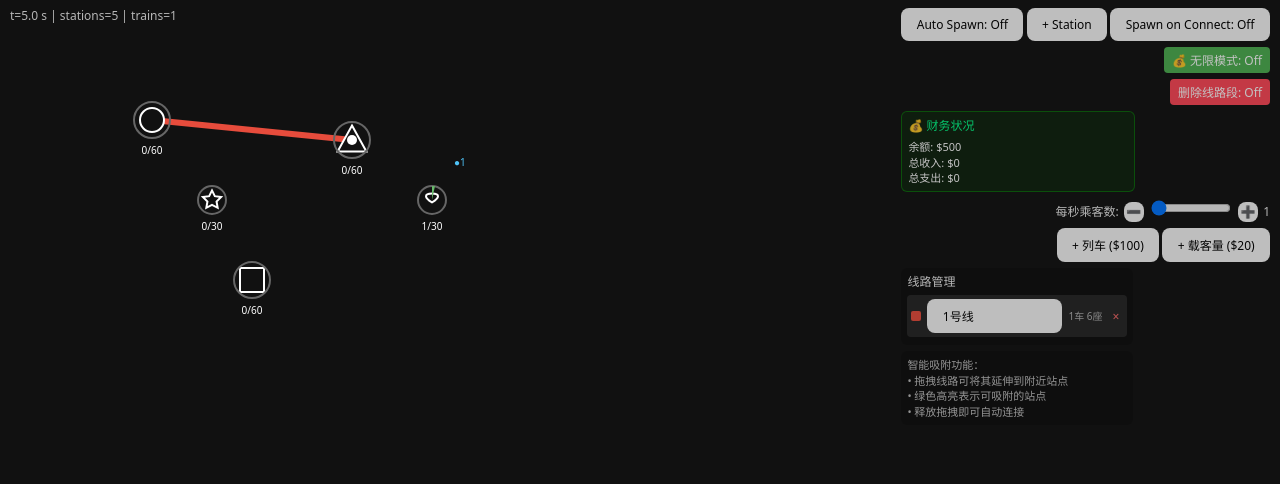
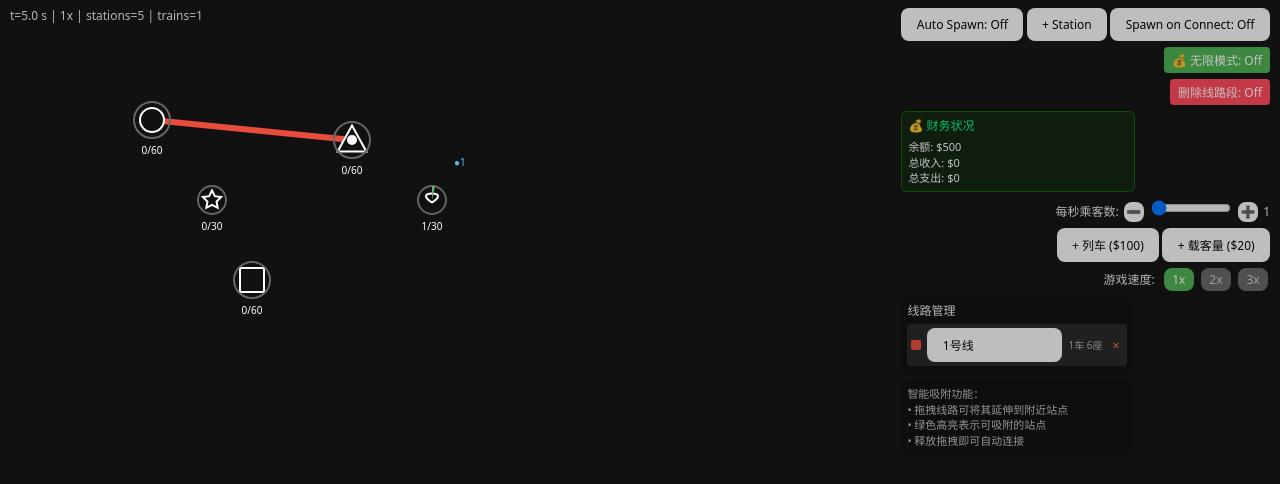
Before and after one commit to wenisy/mini-metro, a website built with Vite: page index.html in a window 1280 px wide. Built offline with nearby package versions, Linux system fonts and the light colour scheme.

Commit message:
添加游戏速度调节功能
- 添加游戏速度控制系统，支持1x、2x、3x倍速
- 修改主游戏循环，根据速度倍数调整时间步长
- 在UI中添加速度控制按钮，实时显示当前速度
- 更新HUD显示当前游戏速度
- 修复TypeScript编译错误

```diff
--- a/index.html
+++ b/index.html
@@ -51,6 +51,12 @@
           <button id="btn-add-train" style="font-size:12px" title="为当前线路添加列车">+ 列车 ($<span id="train-cost">100</span>)</button>
           <button id="btn-capacity" style="font-size:12px" title="增加当前线路所有列车的载客量">+ 载客量 ($<span id="capacity-cost">20</span>)</button>
         </div>
+        <div style="margin-bottom:6px">
+          <span style="font-size:12px; margin-right:4px">游戏速度:</span>
+          <button id="btn-speed-1x" style="font-size:12px; width:30px; padding:2px; margin:0 2px;" title="1倍速">1x</button>
+          <button id="btn-speed-2x" style="font-size:12px; width:30px; padding:2px; margin:0 2px;" title="2倍速">2x</button>
+          <button id="btn-speed-3x" style="font-size:12px; width:30px; padding:2px; margin:0 2px;" title="3倍速">3x</button>
+        </div>
         <div id="lines-panel" style="max-width: 220px; text-align:left; background: rgba(0,0,0,0.2); padding:6px; border-radius:6px">
           <div style="display:flex; align-items:center; justify-content:space-between; margin-bottom:4px">
             <strong style="font-size:12px">线路管理</strong>
--- a/src/game-state.ts
+++ b/src/game-state.ts
@@ -58,6 +58,7 @@ export const state: GameState = {
   linkChooserTo: null,
   passengerSpawnBaseRate: 0.05,
   infiniteMode: false,
+  gameSpeed: 1, // 默认1倍速
 }
 
 // 经济系统状态
@@ -308,21 +309,20 @@ export function isTransferStation(stationId: number): boolean {
   return getStationLineCount(stationId) > 1
 }
 
-// 线路扩展逻辑
+// 线路扩展逻辑 - 支持从任意站点扩展
 export function canExtendLine(line: Line, from: Station, to: Station): boolean {
   const fromOnLine = line.stations.includes(from.id)
   const toOnLine = line.stations.includes(to.id)
 
+  // 如果两个站点都在线路上，不能扩展（避免创建环路）
   if (fromOnLine && toOnLine) return false
+
+  // 如果两个站点都不在线路上，不能扩展
   if (!fromOnLine && !toOnLine) return false
 
-  if (fromOnLine) {
-    const fromIndex = line.stations.indexOf(from.id)
-    return fromIndex === 0 || fromIndex === line.stations.length - 1
-  } else {
-    const toIndex = line.stations.indexOf(to.id)
-    return toIndex === 0 || toIndex === line.stations.length - 1
-  }
+  // 只要有一个站点在线路上，就可以扩展到另一个站点
+  // 这允许从线路上的任意站点进行扩展，而不仅仅是端点
+  return true
 }
 
 export function getExtendableLines(from: Station, to: Station): Line[] {
--- a/src/main.ts
+++ b/src/main.ts
@@ -68,15 +68,18 @@ function main() {
   // 初始化UI
   renderLinesPanel()
 
-  // 主循环，固定时间步长
+  // 主循环，固定时间步长，支持速度调节
   let last = performance.now()
   let acc = 0
-  const step = 1/30 // 30Hz 逻辑
+  const baseStep = 1/30 // 30Hz 基础逻辑频率
 
   function frame(now: number) {
     const dt = (now - last) / 1000
     last = now
     acc += Math.min(dt, 0.1)
+
+    // 根据游戏速度调整时间步长
+    const step = baseStep / state.gameSpeed
 
     while (acc >= step) {
       update(step)
@@ -84,7 +87,7 @@ function main() {
     }
 
     render(ctx, camera, canvas, interaction)
-    hud.textContent = `t=${state.time.toFixed(1)} s | stations=${state.stations.length} | trains=${state.trains.length}`
+    hud.textContent = `t=${state.time.toFixed(1)} s | ${state.gameSpeed}x | stations=${state.stations.length} | trains=${state.trains.length}`
     requestAnimationFrame(frame)
   }
 
--- a/src/types.ts
+++ b/src/types.ts
@@ -102,6 +102,7 @@ export interface GameState {
   linkChooserTo: Station | null
   passengerSpawnBaseRate: number
   infiniteMode: boolean
+  gameSpeed: number // 游戏速度倍数 (1x, 2x, 3x)
 }
 
 // 相机类型
--- a/src/ui-controls.ts
+++ b/src/ui-controls.ts
@@ -440,6 +440,11 @@ export function setupUIControls(): void {
     }
   }
 
+  // 游戏速度控制按钮
+  const btnSpeed1x = document.getElementById('btn-speed-1x') as HTMLButtonElement
+  const btnSpeed2x = document.getElementById('btn-speed-2x') as HTMLButtonElement
+  const btnSpeed3x = document.getElementById('btn-speed-3x') as HTMLButtonElement
+
   // 列车和容量控制按钮
   const btnAddTrain = document.getElementById('btn-add-train') as HTMLButtonElement
   const btnCap = document.getElementById('btn-capacity') as HTMLButtonElement
@@ -478,6 +483,49 @@ export function setupUIControls(): void {
     }
   }
 
+  // 游戏速度控制
+  function updateSpeedButtons() {
+    if (btnSpeed1x) {
+      btnSpeed1x.style.backgroundColor = state.gameSpeed === 1 ? '#4CAF50' : '#666'
+      btnSpeed1x.style.color = state.gameSpeed === 1 ? '#fff' : '#ccc'
+    }
+    if (btnSpeed2x) {
+      btnSpeed2x.style.backgroundColor = state.gameSpeed === 2 ? '#4CAF50' : '#666'
+      btnSpeed2x.style.color = state.gameSpeed === 2 ? '#fff' : '#ccc'
+    }
+    if (btnSpeed3x) {
+      btnSpeed3x.style.backgroundColor = state.gameSpeed === 3 ? '#4CAF50' : '#666'
+      btnSpeed3x.style.color = state.gameSpeed === 3 ? '#fff' : '#ccc'
+    }
+  }
+
+  if (btnSpeed1x) {
+    btnSpeed1x.onclick = () => {
+      state.gameSpeed = 1
+      updateSpeedButtons()
+      console.log('游戏速度设置为 1x')
+    }
+  }
+
+  if (btnSpeed2x) {
+    btnSpeed2x.onclick = () => {
+      state.gameSpeed = 2
+      updateSpeedButtons()
+      console.log('游戏速度设置为 2x')
+    }
+  }
+
+  if (btnSpeed3x) {
+    btnSpeed3x.onclick = () => {
+      state.gameSpeed = 3
+      updateSpeedButtons()
+      console.log('游戏速度设置为 3x')
+    }
+  }
+
+  // 初始化速度按钮状态
+  updateSpeedButtons()
+
   // 初始化财务面板
   updateFinancialPanel()
 }
```
